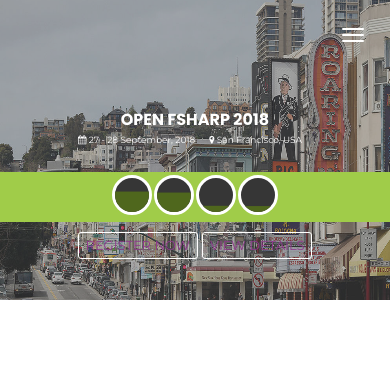
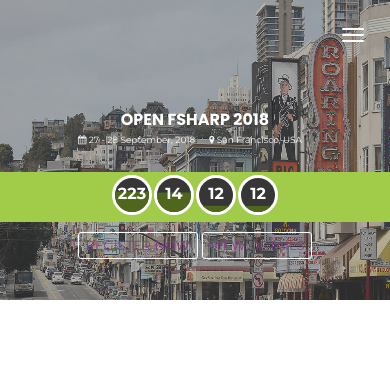
Before and after one commit to open-fsharp/open-fsharp.github.io, a Jekyll site: the page built from index.html, in a window 390 px wide. Shown: the top 377 px of the page. Built offline with Jekyll 4.4.1, drawn with Linux system fonts in a browser that asks for light colours; the list of posts is cut into pages by our own code; comment, search, counter and statistics services are not loaded.

Commit message:
update mobile css margin countdown to padding

```diff
--- a/public/css/responsive.css
+++ b/public/css/responsive.css
@@ -186,7 +186,7 @@
 	.countdown-box .box-value {
 	    font-size: 24px;
 	    line-height: 11px;
-	    margin: 24px 0 3px;
+	    padding: 24px 0 3px;
 	}
 	.bannar-btn {
 	    text-align: center;
@@ -470,7 +470,7 @@
 	.countdown-box .box-value {
 		font-size: 16px;
 		line-height: 11px;
-		margin: 10px 0 3px;
+		padding: 10px 0 3px;
 		color:#fff;
 	}
 	.header-countdown-wrapper {
```
